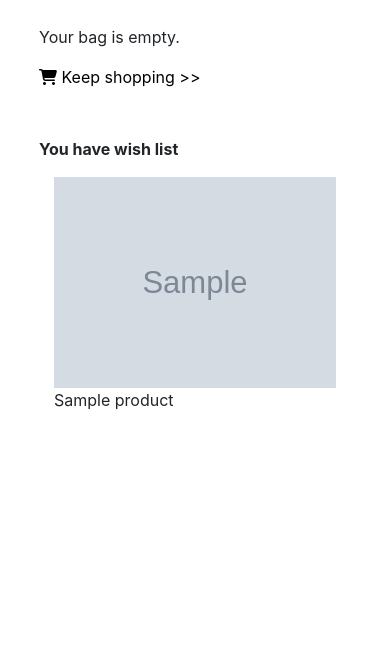
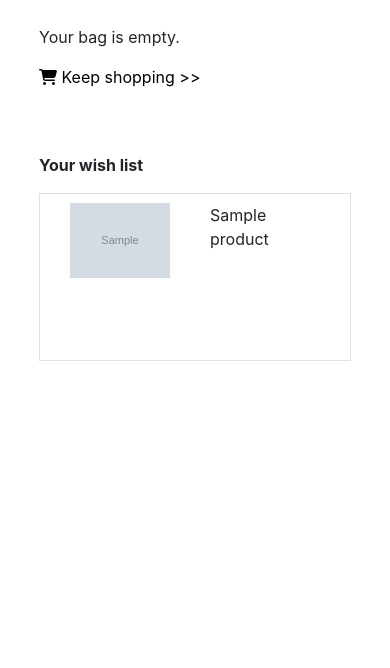
Before and after one commit to Chikayo-k/the-hair-experts, a Django app: page /shopping_bag/ in a window 390 px wide. Shown: the part 203-871 px from the top of the page. Run offline with Django 3.2, Linux system fonts and the light colour scheme; a user stored in the database is signed in; tables that the repository leaves empty hold one stand-in row (values such as "Sample post"); grey boxes marked "Sample" are stand-in pictures; parts of the project's set-up code (start-up, migrations or seed data) failed here and were passed over; some libraries are stand-ins or nearby versions; some web fonts are replaced.

Commit message:
Complete the design for the wishlist display

```diff
--- a/shopping_bag/static/shopping_bag/css/shopping_bag.css
+++ b/shopping_bag/static/shopping_bag/css/shopping_bag.css
@@ -55,6 +55,17 @@
     width: 20%;
 }
 
+/* Wish list */
+.wish-img{
+    width: 100px;
+    height:auto;
+}
+
+.wish-box{
+    width: 50%;
+    margin-left: 25%;
+    padding: 3% 0;
+}
 
 /*------------------- Media query-------------------*/
 
@@ -72,4 +83,24 @@
         width: 100%;
     }
 
+    .wish-box{
+        width: 100%;
+        margin-left: 0;
+        padding:3%;
+        height: 20vh;
+        overflow-x: auto;
+    }
 }
+
+@media (max-width: 575px) {
+    .wish-img{
+        float: left !important;
+    }
+
+    .wish-txt{
+        text-align: left !important;
+    }
+
+
+
+}
--- a/shopping_bag/templates/shopping_bag/shopping_bag.html
+++ b/shopping_bag/templates/shopping_bag/shopping_bag.html
@@ -118,9 +118,29 @@
       </div>
       <!-- Wishlist -->
       <div class="mt-5">
+         <p class="font-weight-bold text-center wish-txt pt-3">Your wish list </p>
+       <div class="border wish-box">
         {% for item in wished_items %}
+        <div class="d-flex justify-content-center mb-3">
+           <div class="row">
+              <div class="col">
+                 {% if item.product.image %}
+                 <a href="{%url 'detail' item.product.id%}">
+                   <img class="img-fluid wish-img float-right" src="{{ item.product.image.url }}">
+                 </a>
+                 {% else %}
+                 <a href="{%url 'detail' item.product.id%}">
+                   <img class="img-fluid wish-img" src="/media/noimg.jpg" alt="{{ product.name }}">
+                 <a href="{%url 'detail' item.product.id%}">
+                 {% endif %}
+              </div>
+               <div class="col">
               <p>{{ item.product.name }}</p>
+           </div>
+        </div>
+     </div>
         {% endfor %}
+     </div>
      </div>
 
       {% else %}
@@ -129,29 +149,29 @@
 
       <!-- Wishlist -->
       <div class="mt-5">
-         <p class="font-weight-bold">You have wish list </p>
+          <p class="font-weight-bold text-center wish-txt pt-3">Your wish list </p>
+        <div class="border wish-box">
          {% for item in wished_items %}
-         <div class="container">
+         <div class="d-flex justify-content-center mb-3">
             <div class="row">
-
-               <div class="col-sm">
+               <div class="col">
                   {% if item.product.image %}
-                  <a href="{%url 'detail wish-img' item.product.id%}">
-                    <img class="img-fluid " src="{{ item.product.image.url }}">
+                  <a href="{%url 'detail' item.product.id%}">
+                    <img class="img-fluid wish-img float-right" src="{{ item.product.image.url }}">
                   </a>
                   {% else %}
-                  <a href="{%url 'detail wish-img' item.product.id%}">
-                    <img class="img-fluid " src="/media/noimg.jpg" alt="{{ product.name }}">
+                  <a href="{%url 'detail' item.product.id%}">
+                    <img class="img-fluid wish-img" src="/media/noimg.jpg" alt="{{ product.name }}">
                   <a href="{%url 'detail' item.product.id%}">
                   {% endif %}
                </div>
-               <div class="col-sm">
+                <div class="col">
                <p>{{ item.product.name }}</p>
             </div>
          </div>
       </div>
+         {% endfor %}
       </div>
-      {% endfor %}
       </div>
      {% endif %}
     </div>
--- a/static/css/base.css
+++ b/static/css/base.css
@@ -334,7 +334,6 @@ footer {
 }
 
 
-
 /*------------------- Media query-------------------*/
 
   /* max 998px */
```
Lines whose indentation alone changed are shown as unchanged.
